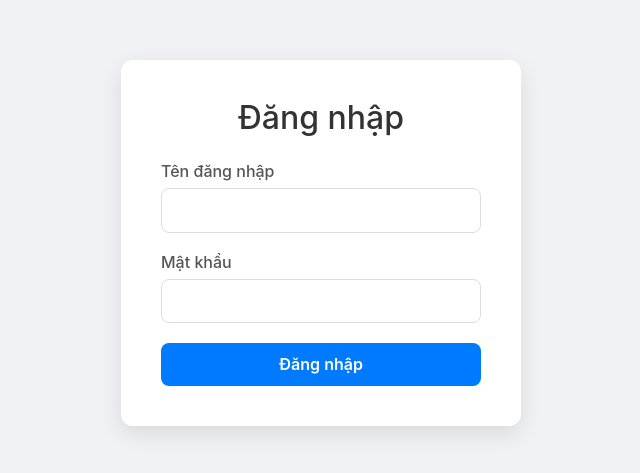
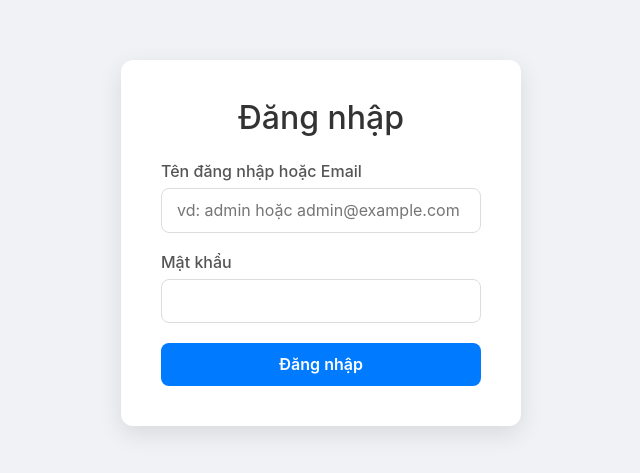
Before and after one commit to huuthong1976/frontend, a React (Create React App) app: page /login in a window 1280 px wide. Shown: the part 157-630 px from the top of the page, without its empty margins (319-959 px from the left). Built offline with nearby package versions, Linux system fonts and the light colour scheme; no server answers.

Commit message:
feat(frontend): API base, auto /api prefix, AuthContext login fix

```diff
--- a/src/components/auth/LoginPage.js
+++ b/src/components/auth/LoginPage.js
@@ -1,25 +1,34 @@
 // frontend/components/auth/LoginPage.js
 import React, { useState } from 'react';
 import { useNavigate } from 'react-router-dom';
-import {useAuth} from '../../context/AuthContext';
-import './LoginPage.css'; // Import file CSS mới
+import { useAuth } from '../../context/AuthContext';
+import './LoginPage.css';
 
 const LoginPage = () => {
-    const [username, setUsername] = useState('');
+  const [identifier, setIdentifier] = useState(''); // username hoặc email
   const [password, setPassword] = useState('');
   const [error, setError] = useState('');
+  const [submitting, setSubmitting] = useState(false);
   const { login } = useAuth();
   const navigate = useNavigate();
 
   const handleSubmit = async (e) => {
     e.preventDefault();
     setError('');
-        const result = await login(username, password);
-        if (result.success) {
+    setSubmitting(true);
+    try {
+      // login() nên gửi payload: { username: identifier, email: identifier, password }
+      // để backend có thể tìm theo username OR email.
+      const result = await login(identifier, password);
+      if (result?.success) {
         navigate('/dashboard');
-
       } else {
-            setError(result.error);
+        setError(result?.error || 'Đăng nhập thất bại');
+      }
+    } catch (err) {
+      setError(err?.message || 'Có lỗi xảy ra, vui lòng thử lại');
+    } finally {
+      setSubmitting(false);
     }
   };
 
@@ -30,12 +39,14 @@ const LoginPage = () => {
         {error && <p className="error-message">{error}</p>}
 
         <div className="input-group">
-                    <label htmlFor="username">Tên đăng nhập</label>
+          <label htmlFor="identifier">Tên đăng nhập hoặc Email</label>
           <input
-                        id="username"
+            id="identifier"
             type="text"
-                        value={username}
-                        onChange={(e) => setUsername(e.target.value)}
+            value={identifier}
+            onChange={(e) => setIdentifier(e.target.value.trim())}
+            placeholder="vd: admin hoặc admin@example.com"
+            autoComplete="username"
             required
           />
         </div>
@@ -47,11 +58,14 @@ const LoginPage = () => {
             type="password"
             value={password}
             onChange={(e) => setPassword(e.target.value)}
+            autoComplete="current-password"
             required
           />
         </div>
 
-                <button type="submit" className="login-btn">Đăng nhập</button>
+        <button type="submit" className="login-btn" disabled={submitting}>
+          {submitting ? 'Đang đăng nhập…' : 'Đăng nhập'}
+        </button>
       </form>
     </div>
   );
--- a/src/context/AuthContext.js
+++ b/src/context/AuthContext.js
@@ -12,15 +12,17 @@ export const AuthProvider = ({ children }) => {
   const loadUser = useCallback(async () => {
     try {
       const token = localStorage.getItem('token');
-      if (!token) return;
-      // api đã có interceptor gắn Authorization nếu có token
-      const res = await api.get('/api/auth/me');
-      // chấp nhận cả 2 dạng: { user: {...} } hoặc {...}
+      if (!token) { setLoading(false); return; }
+      const res = await api.get('/api/auth/me'); // hoặc endpoint me của bạn
       setUser(res.data?.user ?? res.data ?? null);
     } catch (err) {
-      console.error('Token không hợp lệ/hết hạn:', err?.response?.data || err.message);
-      localStorage.removeItem('token');
-      setUser(null);
+      const status = err?.response?.status;
+      if (status === 401) {
+        localStorage.removeItem('token');
+        setUser(null);
+      } else {
+        console.warn('loadUser failed:', err.message || err);
+      }
     } finally {
       setLoading(false);
     }
```
Lines whose indentation alone changed are shown as unchanged.
